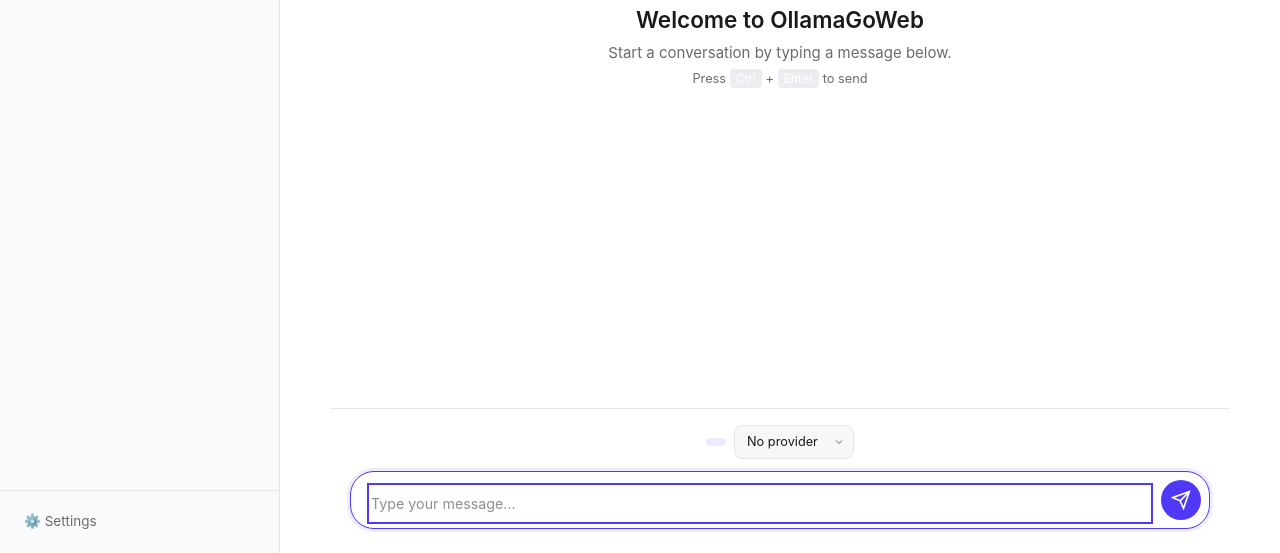
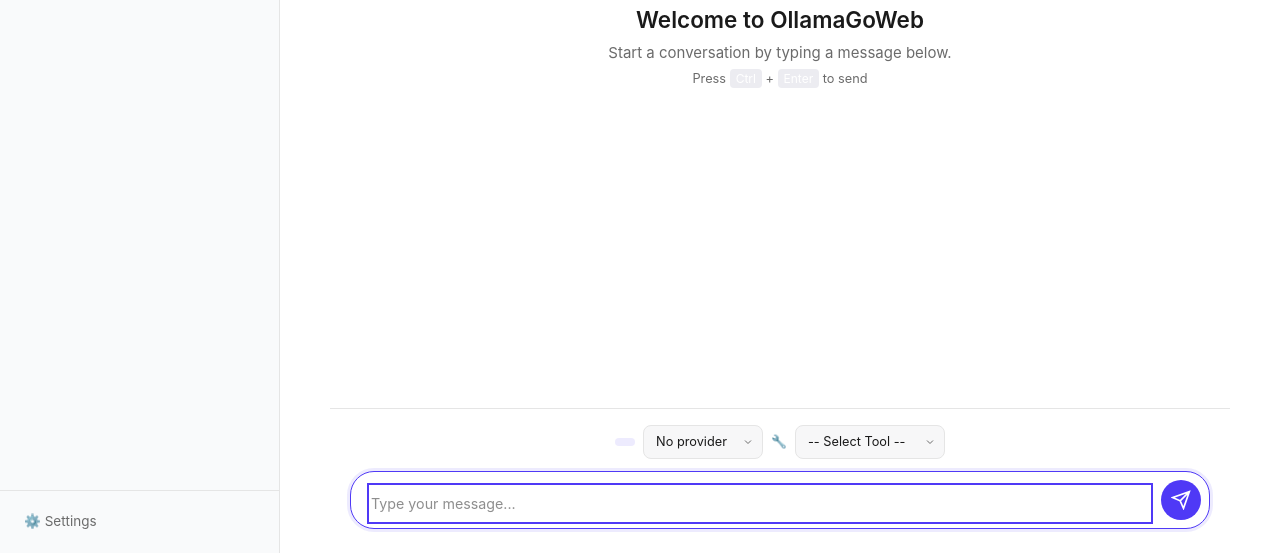
Before and after one commit to contactwajeeh/ollamagoweb-v2, a website: page static/index.html in a window 1280 px wide. Shown: the part 247-800 px from the top of the page. Drawn offline with Linux system fonts and the light colour scheme; no server answers.

Commit message:
Add files via upload

```diff
--- a/static/index.html
+++ b/static/index.html
@@ -97,8 +97,6 @@
           <select id="modelSelect" class="model-dropdown" title="Select model" aria-label="Select model">
             <option>Loading...</option>
           </select>
-        </div>
-        <div class="input-mcp-selector" id="mcpToolSelector">
           <span class="mcp-badge" title="MCP Tools" aria-hidden="true">🔧</span>
           <select id="mcpToolSelect" class="mcp-dropdown" title="Select MCP tool" aria-label="Select MCP tool">
             <option value="">-- Select Tool --</option>
@@ -199,7 +197,7 @@
       opacity: 1;
     }
   </style>
-  <script src="/static/js/app.js?v=8"></script>
+  <script src="/static/js/app.js?v=9"></script>
 </body>
 
 </html>
```
